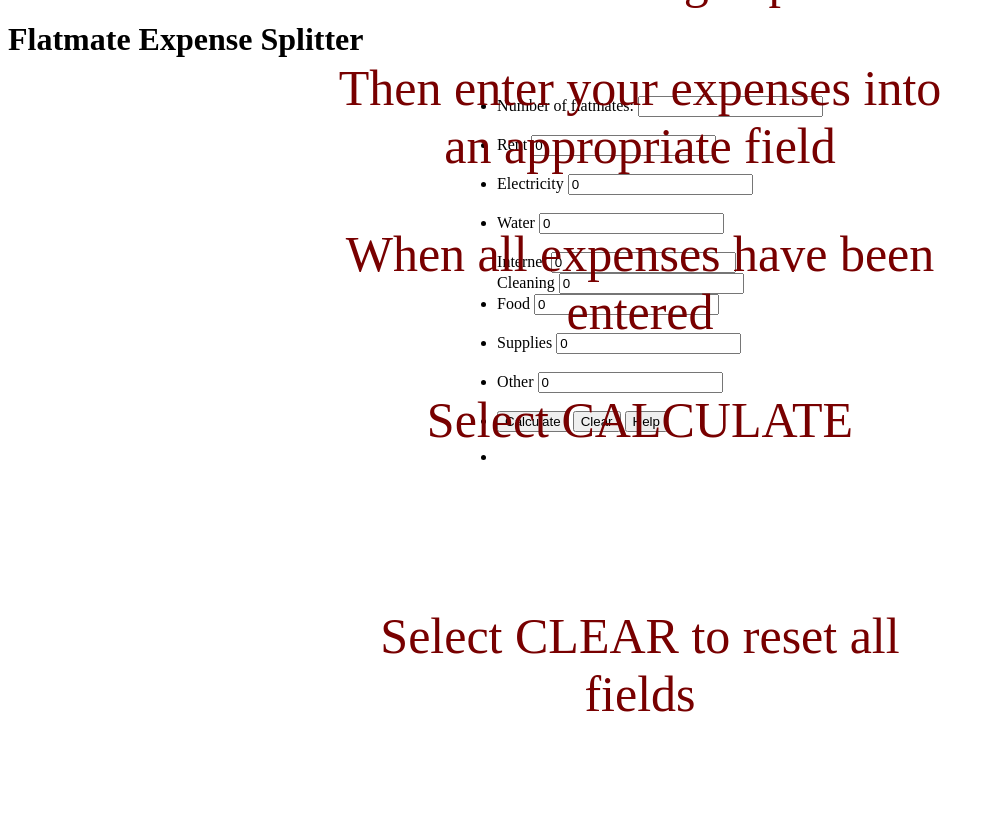
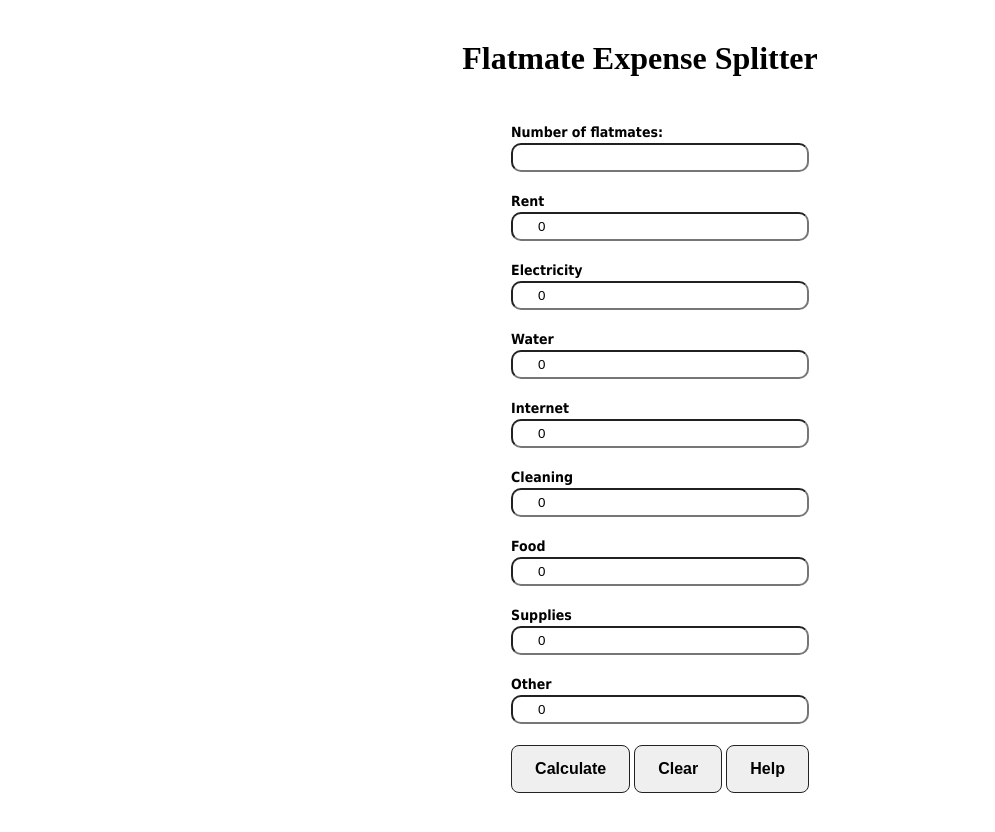
Before and after one commit to c-solia/isys3001-expense-splitter, a website: page index.html in a window 1280 px wide. Shown: the whole page, without its empty margins (0-995 px from the left). Before the commit the page ends 800 px from the top, so only its background shows below. Drawn offline with Linux system fonts and the light colour scheme.

Commit message:
CSS Professional Layout Complete
User Story MSD424OL2-27

As a flatmate, I want the app to have a professional layout, so that it is accessible and easy to use.

```diff
--- a/index.html
+++ b/index.html
@@ -1,14 +1,13 @@
 <!DOCTYPE html>
 <html>
+
 <head>
-  <!-- Add responsiveness -->
     <meta name="viewport" content="width=device-width, initial-scale=1.0">
-  <!-- Connects the CSS stylesheet -->
     <link rel="stylesheet" href="/styles.css">
+    <script src="/script.js"></script>
 </head>
 
 <body>
-
     <div id="header">
         <h1 id="title">Flatmate Expense Splitter</h1>
     </div>
@@ -19,71 +18,60 @@
 
             <form id="myform">
                 <ul id="list1">
-
-      <!-- Number of flatmates input -->
                     <li>
                         <label for="flatmates">Number of flatmates: </label>
-        <input type="number" id="flatmates" min="1" />
+                        <input type="number" class="styledinput" id="flatmates" min="1" />
                     </li>
                     <br>
 
-      <!-- Rent input -->
                     <li>
                         <label for="rent">Rent</label>
-        <input type="number" id="rent" value="0" min="0" />
+                        <input type="number" class="styledinput" id="rent" value="0" min="0" />
                     </li>
                     <br>
 
-      <!-- Electricity input -->
                     <li>
                         <label for="electricity">Electricity</label>
-        <input type="number" id="electricity" value="0" min="0" />
+                        <input type="number" class="styledinput" id="electricity" value="0" min="0" />
                     </li>
                     <br>
 
-      <!-- Water input -->
                     <li>
                         <label for="water">Water</label>
-        <input type="number" id="water" value="0" min="0" />
+                        <input type="number" class="styledinput" id="water" value="0" min="0" />
                     </li>
                     <br>
 
-      <!-- Internet input -->
-      </li>
+                    <li>
                         <label for="internet">Internet</label>
-      <input type="number" id="internet" value="0" min="0" />
+                        <input type="number" class="styledinput" id="internet" value="0" min="0" />
                     </li>
                     <br>
 
-      <!-- Cleaning input -->
-      </li>
+                    <li>
                         <label for="cleaning">Cleaning</label>
-      <input type="number" id="cleaning" value="0" min="0" />
+                        <input type="number" class="styledinput" id="cleaning" value="0" min="0" />
                     </li>
                     <br>
 
-      <!-- Food input -->
                     <li>
                         <label for="food">Food</label>
-        <input type="number" id="food" value="0" min="0" />
+                        <input type="number" class="styledinput" id="food" value="0" min="0" />
                     </li>
                     <br>
 
-      <!-- Supplies input -->
                     <li>
                         <label for="supplies">Supplies</label>
-        <input type="number" id="supplies" value="0" min="0" />
+                        <input type="number" class="styledinput" id="supplies" value="0" min="0" />
                     </li>
                     <br>
 
-      <!-- Miscellaneous expenses input -->
                     <li>
                         <label for="other">Other</label>
-        <input type="number" id="other" value="0" min="0" />
+                        <input type="number" class="styledinput" id="other" value="0" min="0" />
                     </li>
                     <br>
 
-      <!-- Calculate button -->
                     <li>
                         <input type="button" id="submit" value="Calculate" onclick="validate()" />
                         <input type="button" id="clear" value="Clear" onclick="clearTextBoxes()" />
@@ -94,17 +82,14 @@
                         <p id="msg"></p>
                         <p id="result"></p>
                     </li>
-
                     <br>
                 </ul>
             </form>
-
         </div>
         <div class="column-side"></div>
     </div>
 
-
-  <div id="overlay" onclick="hideInstructions()"></div>
+    <div id="overlay" onclick="hideInstructions()">
         <div id="overlayText">
             <p>INSTRUCTIONS</p>
             <br>
@@ -117,8 +102,6 @@
         </div>
     </div>
 
-  <!-- Runs the JavaScript -->
-  <script src="script.js"></script>
 </body>
 
 </html>
--- a/styles.css
+++ b/styles.css
@@ -1,16 +1,12 @@
-.row {
-    display: flex;
+h1 {
+    text-align: center;
 }
 
-.column-side {
-    flex: 10%;
+#list1 {
+    list-style-type: none;
 }
 
-.column-mid {
-    display: flex;
-    justify-content: center;
-    flex: 80%;
-}.row {
+.row {
     display: flex;
 }
 
@@ -24,26 +20,73 @@
     flex: 80%;
 }
 
+.styledinput {
+    width: 100%;
+    padding: 5px 25px;
+    margin: 3px 0;
+    border-radius: 10px;
+    box-sizing: border-box;
+}
+
+label {
+    font-family: Tahoma, sans-serif;
+    font-size: 14px;
+    font-weight: 600;
+    display: flex;
+    flex-direction: column;
+}
+
+#header {
+    display: flex;
+    align-items: center;
+    justify-content: center;
+    height: 100px;
+}
+
+
+
+html {
+    height: 100%;
+}
+
+body {
+    min-height: 100%;
+}
+
+p {
+    font-family: Tahoma, sans-serif;
+    font-size: 14px;
+    font-weight: 600;
+}
+
+#submit, #clear, #instructions {
+    display: inline-block;
+    outline: none;
+    font-size: 16px;
+    line-height: 20px;
+    font-weight: 600;
+    border-radius: 8px;
+    padding: 13px 23px;
+    border: 1px solid #222222;
+}
+
+
+
 /**====================Overlay code originated at w3schools.com and then modified START==================== */
 
 /* Help button overlay */
 #overlay {
-    position: fixed;
-    /* Sit over page content */
-    display: none;
-    /* Hidden */
-    width: 100%;
-    /* Full width  */
-    height: 100%;
-    /* Full height  */
+    position: fixed; /* Sit over page content */
+    display: none; /* Hidden */
+    width: 100%; /* Full width  */
+    height: 100%; /* Full height  */
     top: 0;
     left: 0;
     right: 0;
     bottom: 0;
     background-color: rgba(255, 255, 255, 0.8);
     z-index: 2;
-    cursor: pointer;
-    /* Adds pointer */
+    cursor: pointer; /* Adds pointer */
 }
 
 /* Overlay text styling */
@@ -54,8 +97,8 @@
     text-align: center;
     font-size: 50px;
     color: rgb(120, 0, 0);
-    transform: translate(-50%, -50%);
-    -ms-transform: translate(-50%, -50%);
+    transform: translate(-50%,-50%);
+    -ms-transform: translate(-50%,-50%);
 }
 
 /**====================Overlay code originated at w3schools.com and then modified END==================== */
```
Lines whose indentation alone changed are shown as unchanged.
